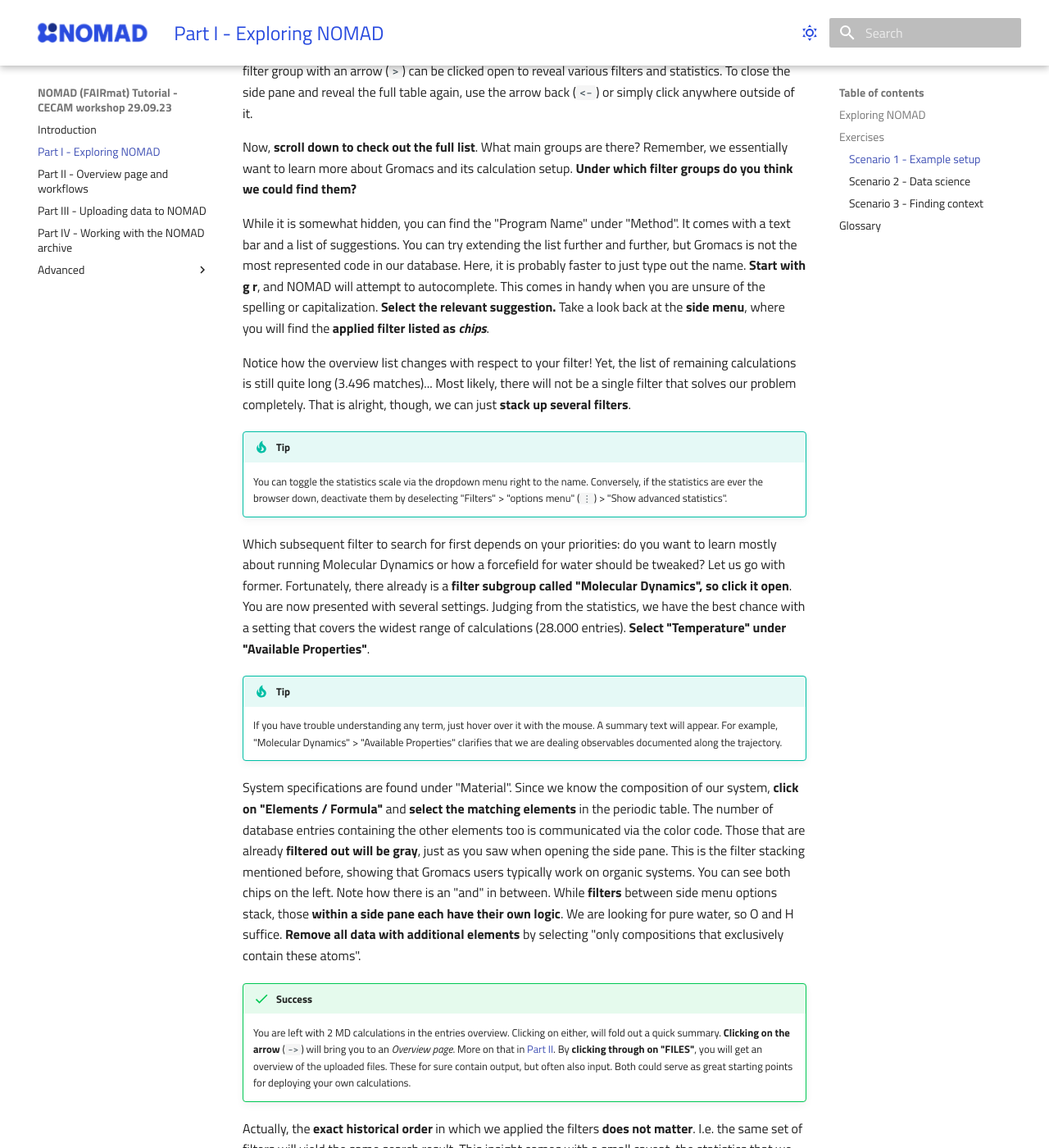
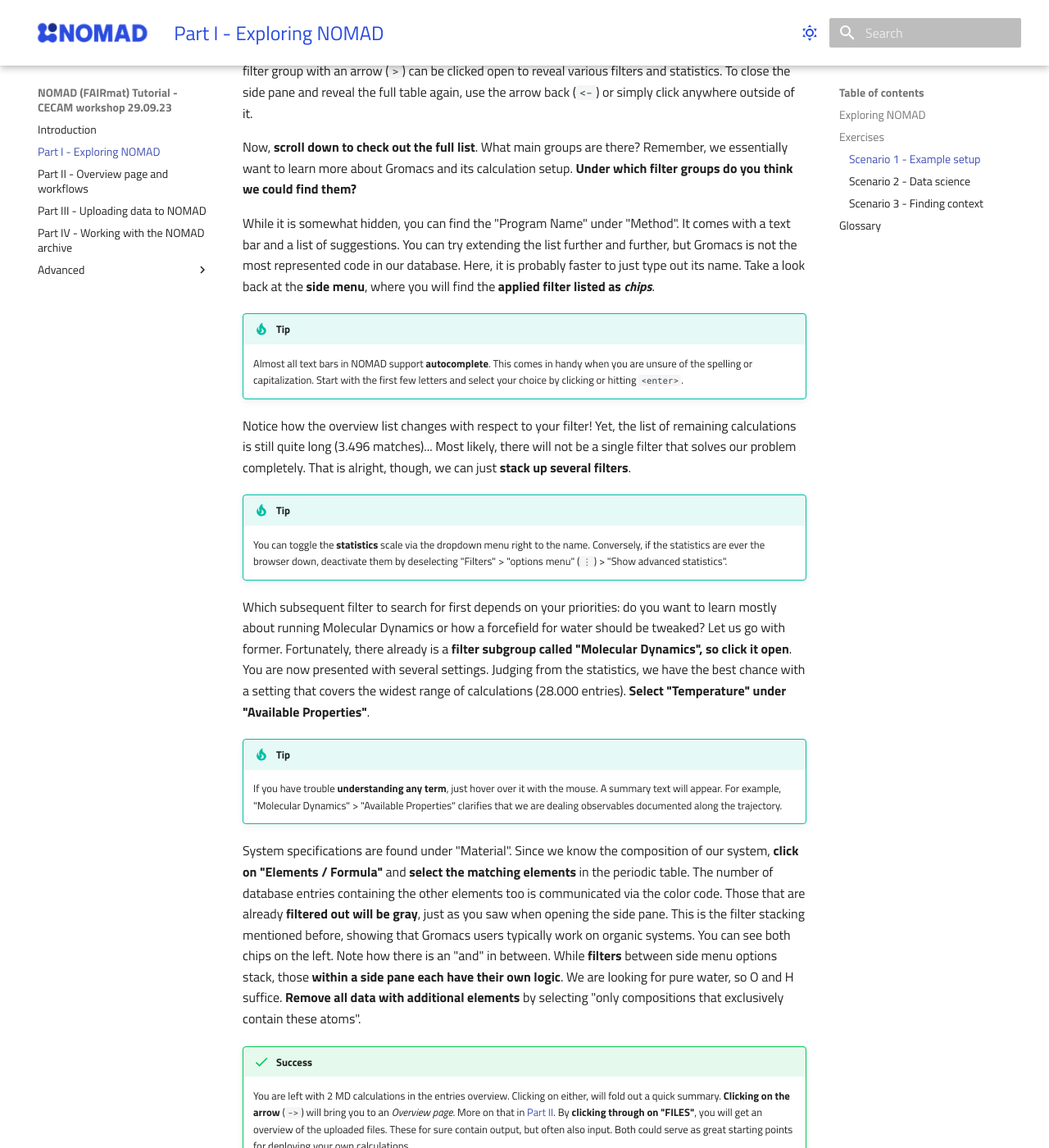
Before and after one commit to FAIRmat-NFDI/AreaC-Tutorial-CECAM-2023, an MkDocs documentation site: the page built from docs/part1.md, in a window 1280 px wide and 1400 px high, scrolled down 2691 px. Shown: the whole window at 82% size. Built offline with MkDocs 1.6.1 and Material for MkDocs 9.7.7, drawn with Linux system fonts in a browser that asks for light colours.

Commit message:
Migrate explanation to tip box

```diff
--- a/docs/part1.md
+++ b/docs/part1.md
@@ -88,11 +88,13 @@ Remember, we essentially want to learn more about Gromacs and its calculation se
 While it is somewhat hidden, you can find the "Program Name" under "Method".
 It comes with a text bar and a list of suggestions.
 You can try extending the list further and further, but Gromacs is not the most represented code in our database.
-Here, it is probably faster to just type out the name.
-**Start with g r**, and NOMAD will attempt to autocomplete. <!-- Should this become a tip box? -->
-This comes in handy when you are unsure of the spelling or capitalization.
-**Select the relevant suggestion.**
+Here, it is probably faster to just type out its name.
 Take a look back at the **side menu**, where you will find the **applied filter listed as _chips_**.
+
+!!! tip
+    Almost all text bars in NOMAD support **autocomplete**.
+    This comes in handy when you are unsure of the spelling or capitalization.
+    Start with the first few letters and select your choice by clicking or hitting `<enter>`.
 
 Notice how the overview list changes with respect to your filter!
 Yet, the list of remaining calculations is still quite long (3.496 matches)...
@@ -100,7 +102,7 @@ Most likely, there will not be a single filter that solves our problem completel
 That is alright, though, we can just **stack up several filters**.
 
 !!! tip
-    You can toggle the statistics scale via the dropdown menu right to the name.
+    You can toggle the **statistics** scale via the dropdown menu right to the name.
     Conversely, if the statistics are ever the browser down, deactivate them by deselecting "Filters" > "options menu" (`⋮`) > "Show advanced statistics".
 
 Which subsequent filter to search for first depends on your priorities: do you want to learn mostly about running Molecular Dynamics or how a forcefield for water should be tweaked?
@@ -111,7 +113,7 @@ Judging from the statistics, we have the best chance with a setting that covers
 **Select "Temperature" under "Available Properties"**. <!-- @Joseph: do you want me to to add a "Molecular Dynamics" selection button?-->
 
 !!! tip
-    If you have trouble understanding any term, just hover over it with the mouse.
+    If you have trouble **understanding any term**, just hover over it with the mouse.
     A summary text will appear.
     For example, "Molecular Dynamics" > "Available Properties" clarifies that we are dealing observables documented along the trajectory.
 
```
